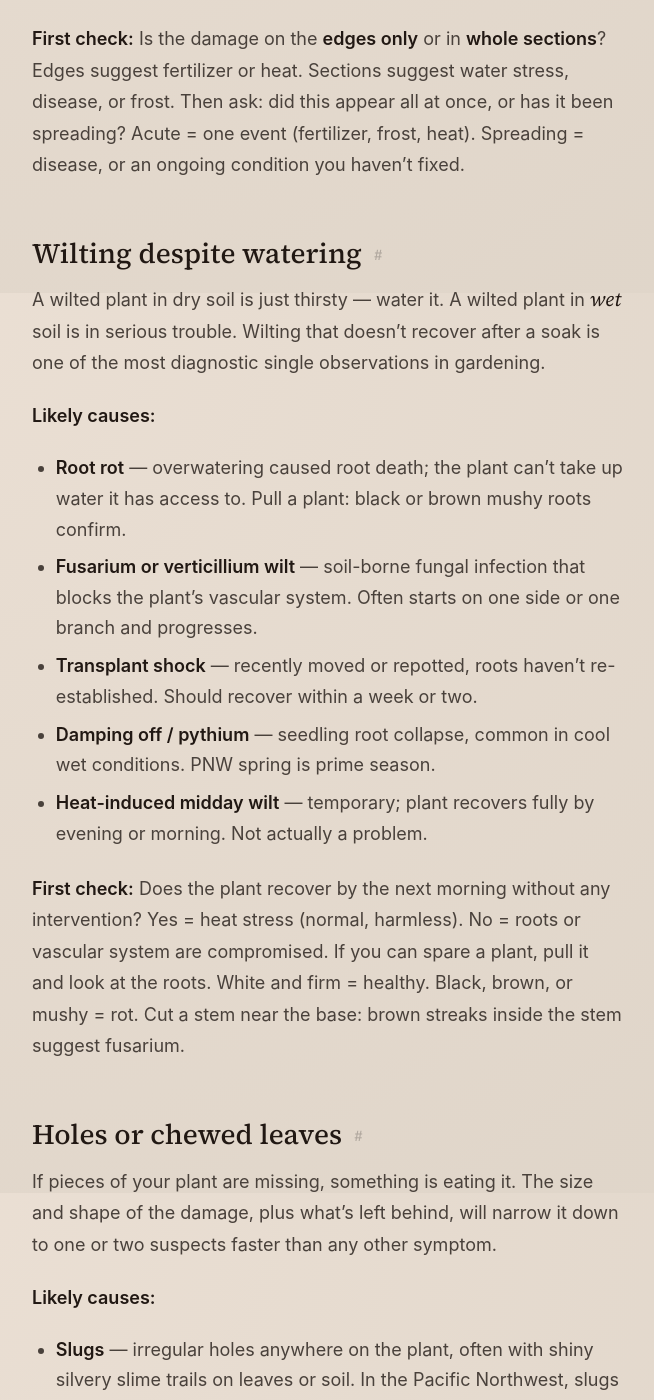
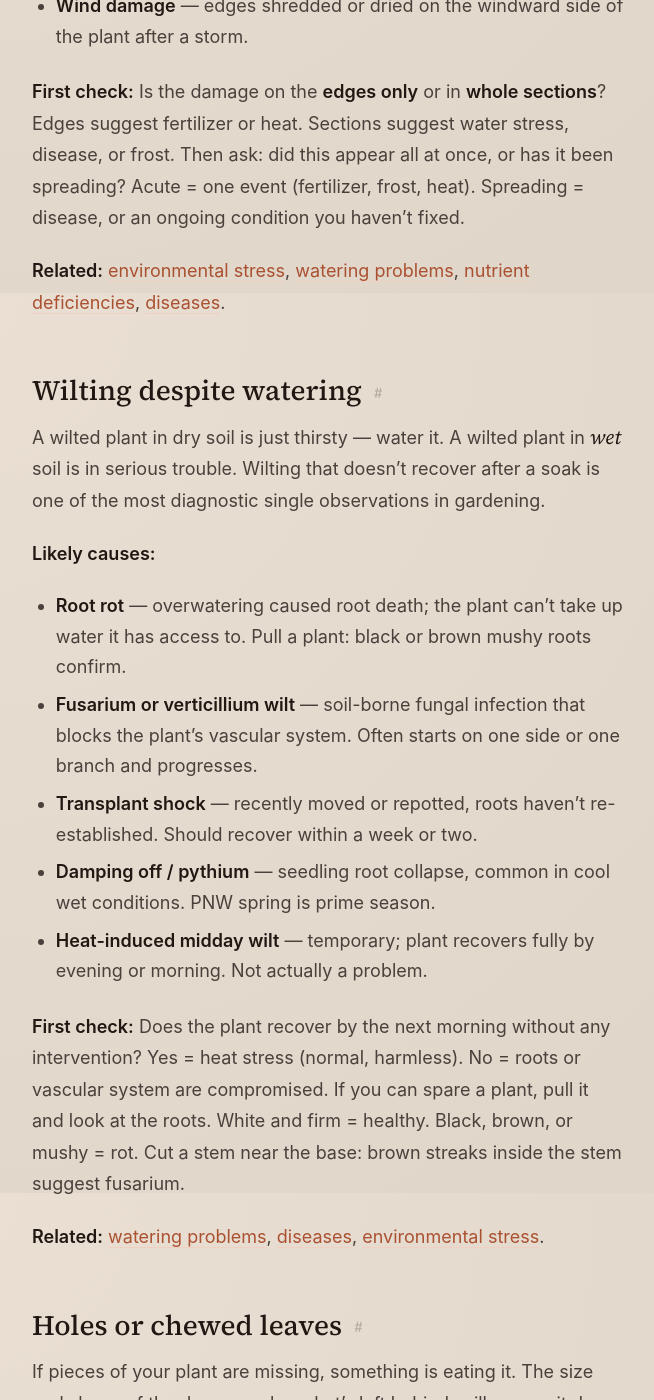
Before and after one commit to blasian/tilth-site, a Jekyll site: the page built from guide/index.md, in a window 1280 px wide and 1400 px high, scrolled down 4207 px. Shown: the whole window, without its empty margins (312-966 px from the left). Built offline with Jekyll 4.4.1, drawn with Linux system fonts in a browser that asks for light colours; some of the changed text lies outside the part shown.

Commit message:
Add Part 1 → Part 2 cross-links per symptom
Each symptom in Part 1 now ends with a "Related:" line linking forward
to the relevant cause categories in Part 2 — mirroring the pattern
already in place at the end of each Part 2 section, which links back
to symptoms.

Mapping:
- Yellow leaves     → nutrients, watering, diseases
- Brown/crispy      → environment, watering, nutrients, diseases
- Wilting           → watering, diseases, environment
- Holes/chewed      → pests
- Spots             → diseases, environment
- Curling           → environment, pests, nutrients, diseases
- Stunted growth    → nutrients, environment, pests, watering
- No flowers/fruit  → nutrients, environment

Lowercase link text matches the existing Part 2 voice ("yellow leaves"
not "Yellow leaves") so both directions read consistently.

Co-Authored-By: Claude Opus 4.7 (1M context) <noreply@anthropic.com>

```diff
--- a/guide/index.md
+++ b/guide/index.md
@@ -55,6 +55,8 @@ Yellow leaves are the single most-Googled plant problem, and the answer almost a
 
 **First check:** Which leaves are yellow? Bottom = nitrogen, water, or disease. Top = micronutrient deficiency (iron, manganese) or virus. Scattered randomly = pest or pathogen. Then check how fast: overnight points to cold or water shock; over weeks points to nutrient or natural causes.
 
+**Related:** [nutrient deficiencies](#nutrients), [watering problems](#watering), [diseases](#diseases).
+
 ### Brown or crispy leaves {#brown}
 
 Brown tissue is dead tissue. The diagnostic question is whether the damage is finished — a one-time event the plant will recover from — or whether it's still spreading. The pattern of damage usually tells you which.
@@ -70,6 +72,8 @@ Brown tissue is dead tissue. The diagnostic question is whether the damage is fi
 
 **First check:** Is the damage on the **edges only** or in **whole sections**? Edges suggest fertilizer or heat. Sections suggest water stress, disease, or frost. Then ask: did this appear all at once, or has it been spreading? Acute = one event (fertilizer, frost, heat). Spreading = disease, or an ongoing condition you haven't fixed.
 
+**Related:** [environmental stress](#environment), [watering problems](#watering), [nutrient deficiencies](#nutrients), [diseases](#diseases).
+
 ### Wilting despite watering {#wilting}
 
 A wilted plant in dry soil is just thirsty — water it. A wilted plant in *wet* soil is in serious trouble. Wilting that doesn't recover after a soak is one of the most diagnostic single observations in gardening.
@@ -83,6 +87,8 @@ A wilted plant in dry soil is just thirsty — water it. A wilted plant in *wet*
 - **Heat-induced midday wilt** — temporary; plant recovers fully by evening or morning. Not actually a problem.
 
 **First check:** Does the plant recover by the next morning without any intervention? Yes = heat stress (normal, harmless). No = roots or vascular system are compromised. If you can spare a plant, pull it and look at the roots. White and firm = healthy. Black, brown, or mushy = rot. Cut a stem near the base: brown streaks inside the stem suggest fusarium.
+
+**Related:** [watering problems](#watering), [diseases](#diseases), [environmental stress](#environment).
 
 ### Holes or chewed leaves {#holes}
 
@@ -99,6 +105,8 @@ If pieces of your plant are missing, something is eating it. The size and shape
 
 **First check:** Look under leaves, at the soil line, and around the base. Slime trails on leaves or nearby surfaces? Slugs. Frass on leaves but no visible bug? A caterpillar — keep looking. Tiny shotgun holes on radish or eggplant? Flea beetles. Going out at dusk with a flashlight will solve most pest mysteries within ten minutes.
 
+**Related:** [pests](#pests).
+
 ### Spots (white, brown, or black) {#spots}
 
 Spots are usually fungal, sometimes bacterial, occasionally just sunscald or water minerals. The color, texture, and pattern matter more than the size — and they're usually enough to identify the disease without a lab test.
@@ -113,6 +121,8 @@ Spots are usually fungal, sometimes bacterial, occasionally just sunscald or wat
 - **Water spots** — small white dots from mineral residue when hard water dries on leaves. Cosmetic, harmless.
 
 **First check:** Try to wipe a white spot off with a finger — if it comes off, it's powdery mildew. Greasy or wet-looking spots that don't wipe = bacterial. Bullseye rings = early blight. Small spots with bright yellow halos on tomato = septoria. If unsure, photograph it from a few inches away and compare against a reference; the patterns are very recognizable once you've seen them named.
+
+**Related:** [diseases](#diseases), [environmental stress](#environment).
 
 ### Curling leaves {#curling}
 
@@ -129,6 +139,8 @@ Leaf curl tells you what direction the plant is trying to defend against. The pa
 
 **First check:** Direction of curl is the first signal. Down = water or heat (give it shade and water, see if it bounces back). Up + twisted = herbicide or virus. Cupped with sticky residue = aphids (turn the leaf over to confirm). Then notice *where* on the plant: oldest leaves curling = environmental; newest leaves curling = nutrient or pest.
 
+**Related:** [environmental stress](#environment), [pests](#pests), [nutrient deficiencies](#nutrients), [diseases](#diseases).
+
 ### Stunted growth {#stunted}
 
 Stunted growth is the hardest single symptom to diagnose because it's a comparison — you need to know what *normal* looks like for that plant under your conditions. The fastest way to answer is to compare to siblings: same plant, same bed, planted at the same time. If they're all stunted, the cause is collective. If only some are, it's individual.
@@ -144,6 +156,8 @@ Stunted growth is the hardest single symptom to diagnose because it's a comparis
 
 **First check:** Compare to siblings. All stunted? It's the bed, the soil, or the season — start with soil temperature and nutrient status. One stunted? It's individual — pull it gently and inspect the roots. White and bushy = healthy, look elsewhere. Brown, mushy, or chewed = root problem. Tightly circled = root-bound; loosen the roots and replant.
 
+**Related:** [nutrient deficiencies](#nutrients), [environmental stress](#environment), [pests](#pests), [watering problems](#watering).
+
 ### No flowers or no fruit {#no-flowers}
 
 This is the most frustrating symptom because the plant looks fine — leafy, green, growing — but the whole point of growing it isn't happening. The fix depends on whether you're seeing flowers that drop, or no flowers at all.
@@ -158,6 +172,8 @@ This is the most frustrating symptom because the plant looks fine — leafy, gre
 - **Wrong day length** — onions form bulbs based on photoperiod; certain flowers bloom only when days shorten or lengthen past a threshold.
 
 **First check:** Are there flowers but no fruit? It's a pollination, heat, or temperature problem — none of which mean anything is wrong with the plant itself. No flowers at all on a mature plant? Most likely too much nitrogen or insufficient maturity. For PNW tomatoes specifically: check whether nighttime lows have been above 55°F consistently. If they haven't, that alone explains the absence of fruit, and the plant will catch up the moment the weather does.
+
+**Related:** [nutrient deficiencies](#nutrients), [environmental stress](#environment).
 
 ---
 
```
